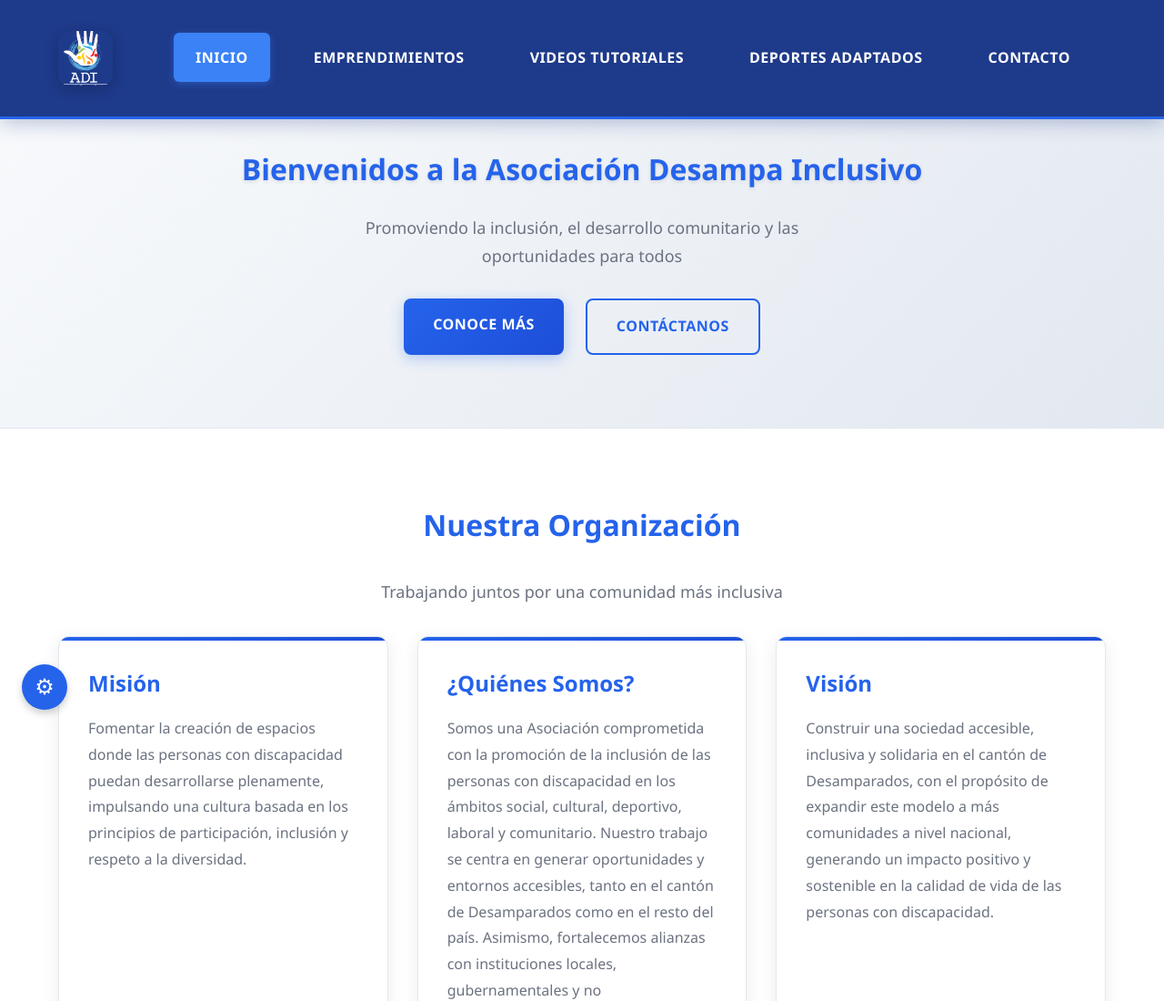
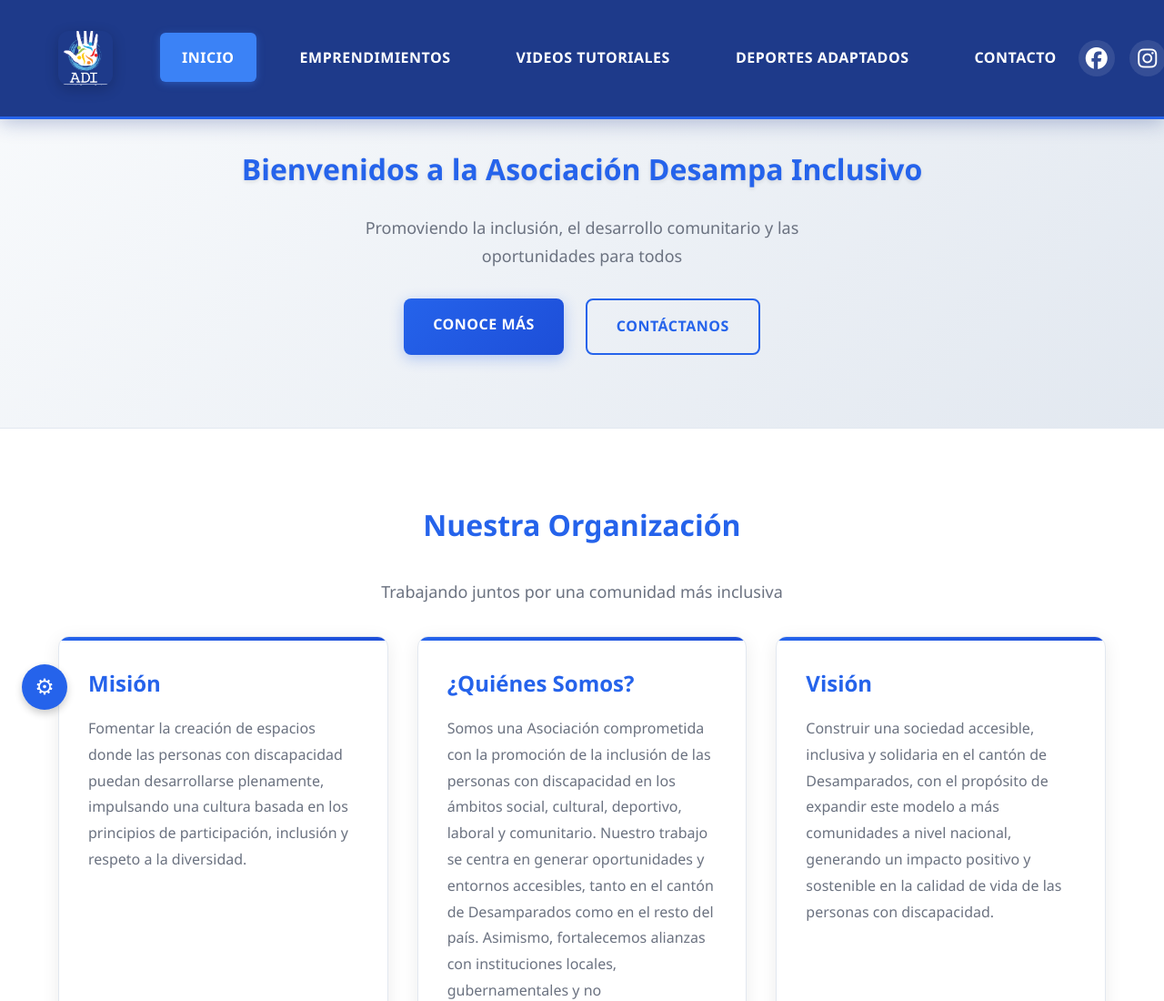
Before and after one commit to Acamacho20027/Asociaci-n_Desamparados, a plain HTML site: page index.html in a window 1280 px wide. Shown: the top 1100 px of the page at 91% size. Drawn offline with Linux system fonts and the light colour scheme; a script that the page names is missing.

Commit message:
Cambios en Diseño

```diff
--- a/Asociación Desampa Inclusivo - Inicio_files/style.css
+++ b/Asociación Desampa Inclusivo - Inicio_files/style.css
@@ -237,7 +237,29 @@ body.no-animations * {
 }
 
 .social-links {
-  display: none;
+  display: flex;
+  gap: var(--spacing-md);
+  align-items: center;
+}
+
+.social-links a {
+  color: #ffffff;
+  font-size: 1.5rem;
+  text-decoration: none;
+  transition: all var(--transition-fast);
+  display: inline-flex;
+  align-items: center;
+  justify-content: center;
+  width: 40px;
+  height: 40px;
+  border-radius: 50%;
+  background-color: rgba(255, 255, 255, 0.1);
+}
+
+.social-links a:hover {
+  background-color: rgba(255, 255, 255, 0.2);
+  transform: translateY(-2px);
+  color: #ffffff;
 }
 
 /* Menú de accesibilidad */
--- a/Contacto - Asociación Desampa Inclusivo_files/style.css
+++ b/Contacto - Asociación Desampa Inclusivo_files/style.css
@@ -237,7 +237,29 @@ body.no-animations * {
 }
 
 .social-links {
-  display: none;
+  display: flex;
+  gap: var(--spacing-md);
+  align-items: center;
+}
+
+.social-links a {
+  color: #ffffff;
+  font-size: 1.5rem;
+  text-decoration: none;
+  transition: all var(--transition-fast);
+  display: inline-flex;
+  align-items: center;
+  justify-content: center;
+  width: 40px;
+  height: 40px;
+  border-radius: 50%;
+  background-color: rgba(255, 255, 255, 0.1);
+}
+
+.social-links a:hover {
+  background-color: rgba(255, 255, 255, 0.2);
+  transform: translateY(-2px);
+  color: #ffffff;
 }
 
 /* Menú de accesibilidad */
--- a/Deportes Adaptados - Asociación Desampa Inclusivo_files/style.css
+++ b/Deportes Adaptados - Asociación Desampa Inclusivo_files/style.css
@@ -237,7 +237,29 @@ body.no-animations * {
 }
 
 .social-links {
-  display: none;
+  display: flex;
+  gap: var(--spacing-md);
+  align-items: center;
+}
+
+.social-links a {
+  color: #ffffff;
+  font-size: 1.5rem;
+  text-decoration: none;
+  transition: all var(--transition-fast);
+  display: inline-flex;
+  align-items: center;
+  justify-content: center;
+  width: 40px;
+  height: 40px;
+  border-radius: 50%;
+  background-color: rgba(255, 255, 255, 0.1);
+}
+
+.social-links a:hover {
+  background-color: rgba(255, 255, 255, 0.2);
+  transform: translateY(-2px);
+  color: #ffffff;
 }
 
 /* Menú de accesibilidad */
--- a/Emprendimientos - Asociación Desampa Inclusivo_files/style.css
+++ b/Emprendimientos - Asociación Desampa Inclusivo_files/style.css
@@ -237,7 +237,29 @@ body.no-animations * {
 }
 
 .social-links {
-  display: none;
+  display: flex;
+  gap: var(--spacing-md);
+  align-items: center;
+}
+
+.social-links a {
+  color: #ffffff;
+  font-size: 1.5rem;
+  text-decoration: none;
+  transition: all var(--transition-fast);
+  display: inline-flex;
+  align-items: center;
+  justify-content: center;
+  width: 40px;
+  height: 40px;
+  border-radius: 50%;
+  background-color: rgba(255, 255, 255, 0.1);
+}
+
+.social-links a:hover {
+  background-color: rgba(255, 255, 255, 0.2);
+  transform: translateY(-2px);
+  color: #ffffff;
 }
 
 /* Menú de accesibilidad */
--- a/Videos Tutoriales - Asociación Desampa Inclusivo_files/style.css
+++ b/Videos Tutoriales - Asociación Desampa Inclusivo_files/style.css
@@ -237,7 +237,29 @@ body.no-animations * {
 }
 
 .social-links {
-  display: none;
+  display: flex;
+  gap: var(--spacing-md);
+  align-items: center;
+}
+
+.social-links a {
+  color: #ffffff;
+  font-size: 1.5rem;
+  text-decoration: none;
+  transition: all var(--transition-fast);
+  display: inline-flex;
+  align-items: center;
+  justify-content: center;
+  width: 40px;
+  height: 40px;
+  border-radius: 50%;
+  background-color: rgba(255, 255, 255, 0.1);
+}
+
+.social-links a:hover {
+  background-color: rgba(255, 255, 255, 0.2);
+  transform: translateY(-2px);
+  color: #ffffff;
 }
 
 /* Menú de accesibilidad */
--- a/index.html
+++ b/index.html
@@ -6,7 +6,7 @@
     <title>Asociación Desampa Inclusivo - Inicio</title>
     <meta name="description" content="Asociación Desampa Inclusivo - Promoviendo la inclusión y el desarrollo comunitario">
     <link rel="stylesheet" href="./Asociación Desampa Inclusivo - Inicio_files/style.css">
-    <link rel="stylesheet" href="https://cdnjs.cloudflare.com/ajax/libs/font-awesome/6.4.0/css/all.min.css" integrity="sha512-iecdLmaskl7CVkqkXNQ/ZH/XLlvWZOJyj7Yy7tcenmpD1ypASozpmT/E0iPtmFIB46ZmdtAc9eNBvH0H/ZpiBw==" crossorigin="anonymous" referrerpolicy="no-referrer">
+    <link rel="stylesheet" href="https://cdnjs.cloudflare.com/ajax/libs/font-awesome/6.5.1/css/all.min.css" crossorigin="anonymous" referrerpolicy="no-referrer">
 <style type="text/css" id="operaUserStyle"></style><style type="text/css"></style></head>
 <body class="" data-new-gr-c-s-check-loaded="14.1265.0" data-gr-ext-installed="">
     <!-- Menú de navegación -->
```
Also changed, not shown: contacto.html (+1 -1 lines), deportes.html (+1 -1 lines), emprendimientos.html (+1 -1 lines), video.html (+1 -1 lines).
